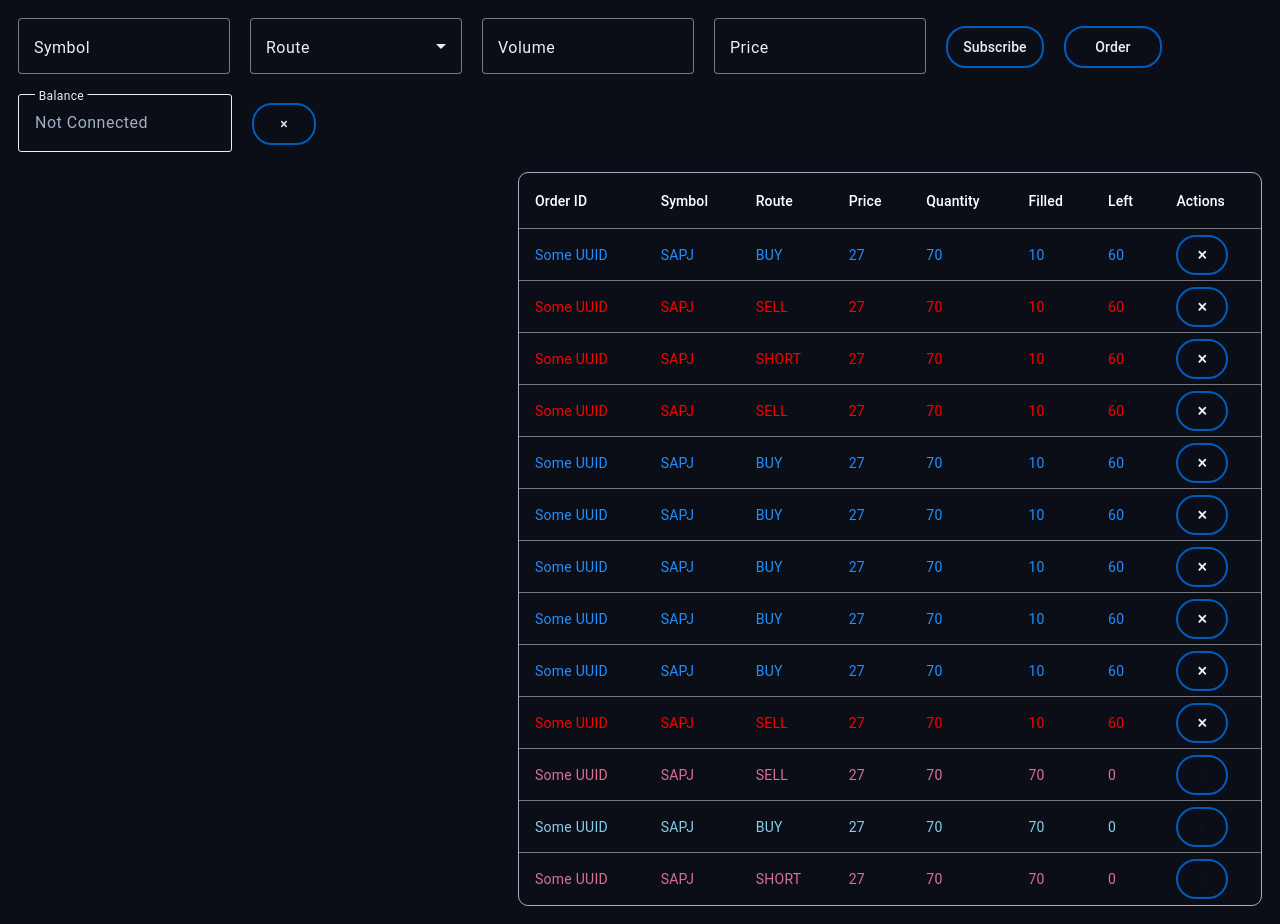
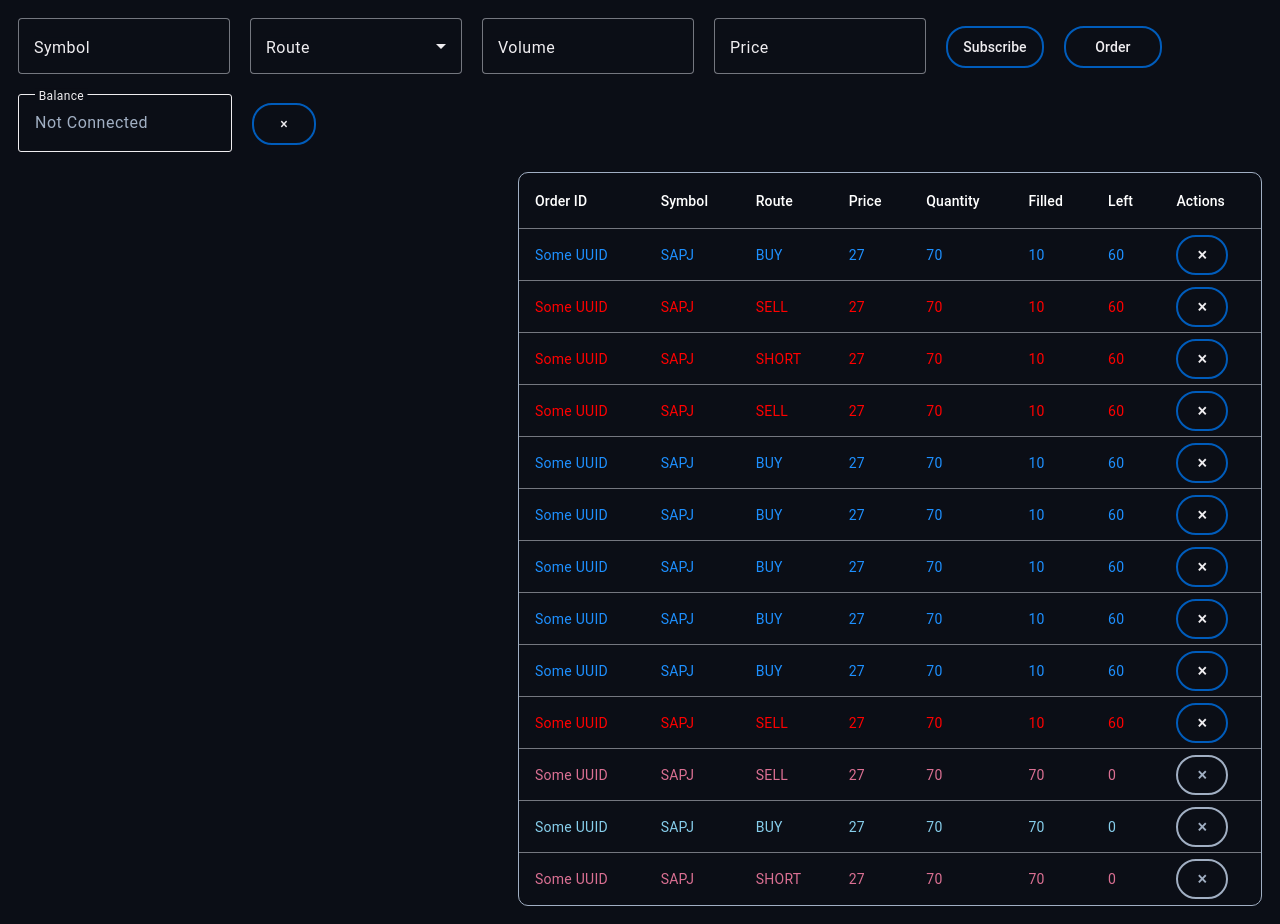
Before and after one commit to gsaukov/potok, an Angular app in the folder client/: page / in a window 1280 px wide. Built offline with nearby package versions, Linux system fonts and the light colour scheme; no server answers.

Commit message:
disabled button styles

```diff
--- a/client/src/styles.scss
+++ b/client/src/styles.scss
@@ -41,6 +41,11 @@ body {
   box-shadow: 0px 0px 0px 1px #005cbb !important;
 }
 
+.mdc-button:disabled {
+  border: 2px solid #a1afc3 !important;
+  color: #a1afc3 !important;
+}
+
 .mat-mdc-floating-label {
   color: #efedf0 !important;
   background-color: #0b0e16 !important;
```
